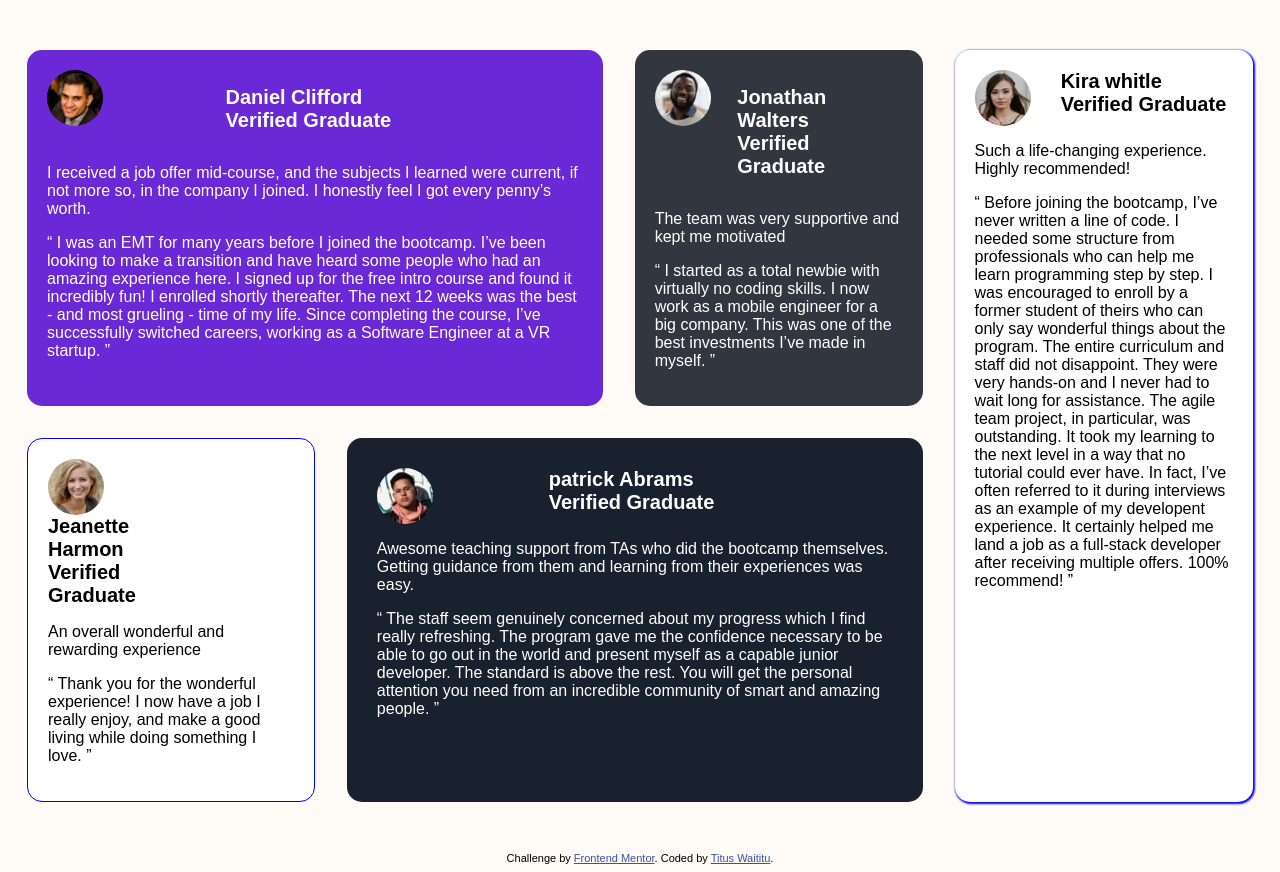
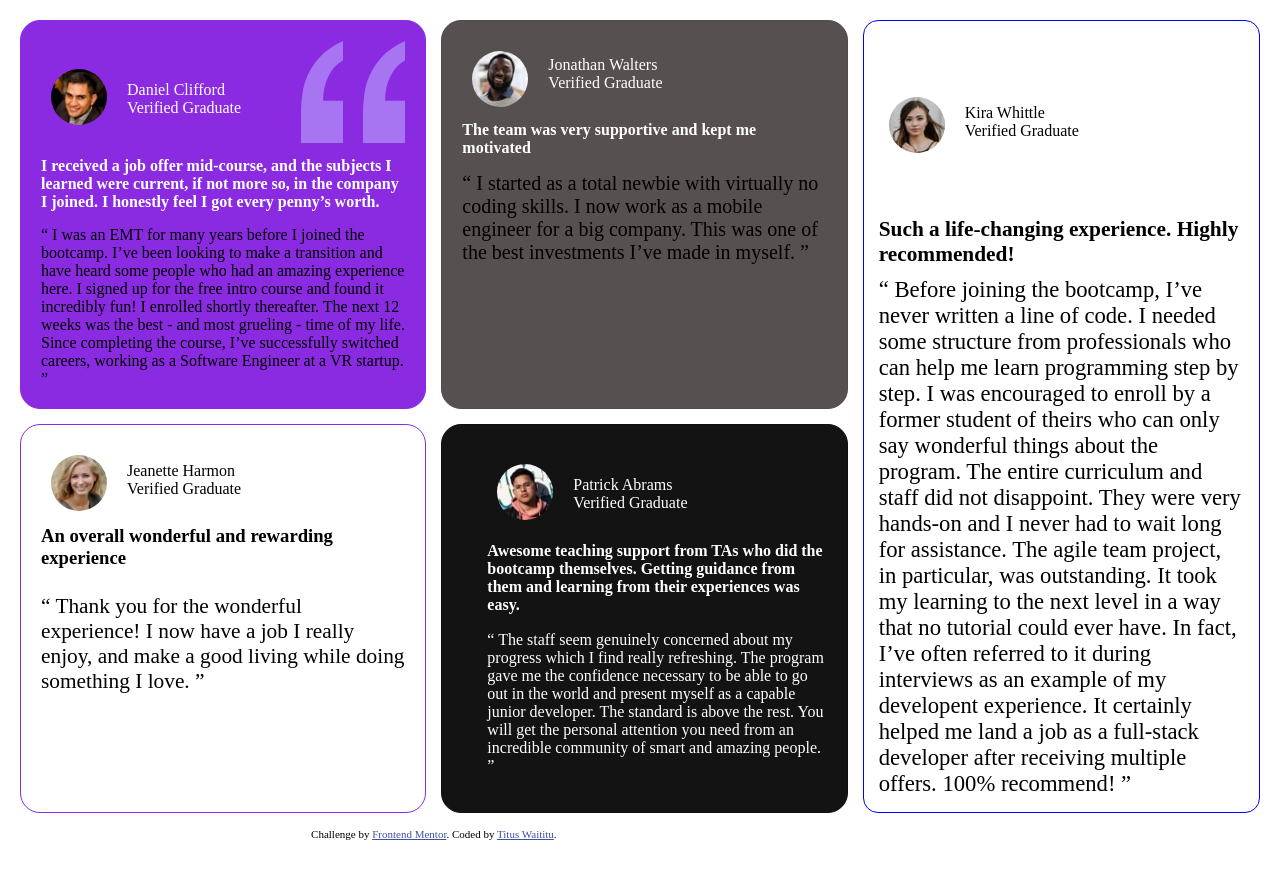
Before and after one commit to Andrea-tailas/grit-trial-assignment, a plain HTML site: page index.html in a window 1280 px wide. Drawn offline with Linux system fonts and the light colour scheme.

Commit message:
modified files

```diff
--- a/index.html
+++ b/index.html
@@ -1,19 +1,15 @@
 <!DOCTYPE html>
 <html lang="en">
+
 <head>
-    <meta charset="UTF-8" />
-    <meta name="viewport" content="width=device-width, initial-scale=1.0" />
+  <meta charset="UTF-8">
+  <meta name="viewport" content="width=device-width, initial-scale=1.0">
   <!-- displays site properly based on user's device -->
 
-    <link
-      rel="icon"
-      type="image/png"
-      sizes="32x32"
-      href="./images/favicon-32x32.png"
-    />
-    <link rel="stylesheet" href="style.css" />
+  <link rel="icon" type="image/png" sizes="32x32" href="./images/favicon-32x32.png">
+  <link rel="stylesheet" href="style.css">
 
-    <title>Frontend Mentor | [Css grid challenge]</title>
+  <title>Frontend Mentor | [Challenge Name Here]</title>
 
   <!-- Feel free to remove these styles or customise in your own stylesheet 👍 -->
   <style>
@@ -21,144 +17,125 @@
       font-size: 11px;
       text-align: center;
     }
+
     .attribution a {
       color: hsl(228, 45%, 44%);
     }
   </style>
 </head>
+
 <body>
-    <div class="container">
-      <div class="item">
-        <div class="child1">
-          <div class="daniel">
-            <div class="id">
-                <img src="images\image-daniel.jpg" alt="">
-              <div>
-                <p>
-                 <div class="name"> Daniel Clifford   <br />
-                  Verified Graduate
+  <div class="main-container">
+    <div class="container1">
+      <div class="display">
+        <div class="img">
+          <img src="/images/image-daniel.jpg" alt="Daniel image">
         </div>
-
-
-                </p>
+        <div class="credentials">
+          Daniel Clifford<br>
+          <span>Verified Graduate</span>
+        </div>
+        <div class="new-img">
+          <img src="/images/bg-pattern-quotation.svg" alt="">
         </div>
       </div>
-            <p>
-              I received a job offer mid-course, and the subjects I learned were
-              current, if not more so, in the company I joined. I honestly feel
-              I got every penny’s worth.
-            </p>
-
-            <p>
-              “ I was an EMT for many years before I joined the bootcamp. I’ve
-              been looking to make a transition and have heard some people who
-              had an amazing experience here. I signed up for the free intro
-              course and found it incredibly fun! I enrolled shortly thereafter.
-              The next 12 weeks was the best - and most grueling - time of my
-              life. Since completing the course, I’ve successfully switched
-              careers, working as a Software Engineer at a VR startup. ”
-            </p>
+      <div class="intro">
+        I received a job offer mid-course, and the subjects I learned were current, if not more so,
+        in the company I joined. I honestly feel I got every penny’s worth.
       </div>
-          <div class="jonathan">
-            <div class="id">
-              <div>
-                <img src="images\image-jonathan.jpg" alt="" />
-              </div>
-              <div>
-                <p>
-                  <div class="name"> Jonathan Walters  <br />
-                    Verified Graduate
-                   </div>
-                </p>
+      <div class="added-info">
+        “ I was an EMT for many years before I joined the bootcamp. I’ve been looking to make a
+        transition and have heard some people who had an amazing experience here. I signed up
+        for the free intro course and found it incredibly fun! I enrolled shortly thereafter.
+        The next 12 weeks was the best - and most grueling - time of my life. Since completing
+        the course, I’ve successfully switched careers, working as a Software Engineer at a VR startup. ”
       </div>
     </div>
-            <p class="tittle">
-              The team was very supportive and kept me motivated
-            </p>
-            <p>
-              “ I started as a total newbie with virtually no coding skills. I
-              now work as a mobile engineer for a big company. This was one of
-              the best investments I’ve made in myself. ”
-            </p>
+    <div class="container2">
+      <div class="display">
+        <div class="img">
+          <img src="/images/image-jonathan.jpg" alt="jonathan image">
         </div>
-        </div>
-        <div class="child2">
-          <div class="jean">
-            <div class="id">
-              <img src="images\image-jeanette.jpg" alt="" />
-              <p>
-                <div class="name"> Jeanette Harmon
-                  Verified Graduate
-                 </div>
-              </p>
-            </div>
-            <p>An overall wonderful and rewarding experience</p>
-            <p>
-              “ Thank you for the wonderful experience! I now have a job I
-              really enjoy, and make a good living while doing something I love.
-              ”
-            </p>
-          </div>
-          <div class="abrams">
-            <div class="id">
-              <img src="images\image-patrick.jpg" alt="" />
-
-              <div class="name"> patrick Abrams <br />
+        <div class="credentials-jonathan">
+          Jonathan Walters <br>
           Verified Graduate
         </div>
       </div>
-
-            <p class="topic">
-              Awesome teaching support from TAs who did the bootcamp themselves.
-              Getting guidance from them and learning from their experiences was
-              easy.
-            </p>
-
-            <p>
-              “ The staff seem genuinely concerned about my progress which I
-              find really refreshing. The program gave me the confidence
-              necessary to be able to go out in the world and present myself as
-              a capable junior developer. The standard is above the rest. You
-              will get the personal attention you need from an incredible
-              community of smart and amazing people. ”
-            </p>
+      <div class="intro-jonathan">
+        The team was very supportive and kept me motivated
+      </div>
+      <div class="added-info-jonathan">
+        “ I started as a total newbie with virtually no coding skills. I now work as a mobile engineer
+        for a big company. This was one of the best investments I’ve made in myself. ”
       </div>
     </div>
+    <div class="container3">
+      <div class="display">
+        <div class="img">
+          <img src="/images/image-jeanette.jpg" alt="jean image">
         </div>
-      <div class="menu2">
-        <div class="id">
-          <img src="images\image-kira.jpg" alt="" />
-
-          <div class="name"> Kira whitle <br />
+        <div class="credentials-jean">
+          Jeanette Harmon <br>
           Verified Graduate
         </div>
       </div>
-
-        <p >
-          Such a life-changing experience. Highly recommended!
-        </p>
-
-        <p>
-          “ Before joining the bootcamp, I’ve never written a line of code. I
-          needed some structure from professionals who can help me learn
-          programming step by step. I was encouraged to enroll by a former
-          student of theirs who can only say wonderful things about the program.
-          The entire curriculum and staff did not disappoint. They were very
-          hands-on and I never had to wait long for assistance. The agile team
-          project, in particular, was outstanding. It took my learning to the
-          next level in a way that no tutorial could ever have. In fact, I’ve
-          often referred to it during interviews as an example of my developent
-          experience. It certainly helped me land a job as a full-stack
-          developer after receiving multiple offers. 100% recommend! ”
-        </p>
+      <div class="intro-jean">
+        An overall wonderful and rewarding experience
+      </div>
+      <div class="added-info-jean">
+        “ Thank you for the wonderful experience! I now have a job I really enjoy, and make a good living
+        while doing something I love. ”
       </div>
     </div>
-
+    <div class="container4">
+      <div class="display">
+        <div class="img">
+          <img src="/images/image-patrick.jpg" alt="abrams image">
+        </div>
+        <div class="credentials-abrams">
+          Patrick Abrams <br>
+          Verified Graduate
+        </div>
+      </div>
+      <div class="intro-abrams">
+        Awesome teaching support from TAs who did the bootcamp themselves. Getting guidance from them and
+        learning from their experiences was easy.
+      </div>
+      <div class="added-info-abrams">
+        “ The staff seem genuinely concerned about my progress which I find really refreshing. The program
+        gave me the confidence necessary to be able to go out in the world and present myself as a capable
+        junior developer. The standard is above the rest. You will get the personal attention you need from
+        an incredible community of smart and amazing people. ”
+      </div>
+    </div></div>
+    <div class="container5">
+      <div class="display">
+        <div class="img">
+          <img src="/images/image-kira.jpg" alt="">
+        </div>
+        <div class="credentials-kira">
+          Kira Whittle <br>
+          Verified Graduate
+        </div>
+      </div>
+      <div class="intro-kira">
+        Such a life-changing experience. Highly recommended!
+      </div>
+      <div class="added-info-kira">
+        “ Before joining the bootcamp, I’ve never written a line of code. I needed some structure from
+        professionals who can help me learn programming step by step. I was encouraged to enroll by a former
+        student of theirs who can only say wonderful things about the program. The entire curriculum and staff
+        did not disappoint. They were very hands-on and I never had to wait long for assistance. The agile team
+        project, in particular, was outstanding. It took my learning to the next level in a way that no tutorial
+        could ever have. In fact, I’ve often referred to it during interviews as an example of my developent
+        experience. It certainly helped me land a job as a full-stack developer after receiving multiple offers.
+        100% recommend! ”
+      </div>
+    </div>
   <div class="attribution">
-      Challenge by
-      <a href="https://www.frontendmentor.io?ref=challenge" target="_blank"
-        >Frontend Mentor</a
-      >. Coded by <a href="#">Titus Waititu</a>.
+    Challenge by <a href="https://www.frontendmentor.io?ref=challenge" target="_blank">Frontend Mentor</a>.
+    Coded by <a href="#">Titus Waititu</a>.
   </div>
 </body>
+
 </html>
--- a/style.css
+++ b/style.css
@@ -1,101 +1,153 @@
-body {
+*{
   box-sizing: border-box;
-  background-color: #fefaf6;
-  font-family: Arial, Helvetica, sans-serif;
+}
+body{
+  display: grid;
+  grid-template-columns:  2.5fr 1.2fr;
+  margin: 20px;
+gap: 15px;
+}
+.main-container {
+  display: grid;
+  grid-template-columns: 1fr 1fr;
+  grid-template-rows: 1fr 1fr;
+  gap: 15px;
+}
+.container1 {
+  grid-column: 1/2;
+}
+.container2 {
+  grid-column: 2/3;
+}
+.container3 {
+  grid-column: 1/2;
+}
+.container4 {
+  grid-column: 2/3;
+}
+.img {
+  margin-right: 20px;
+  padding-top: 10px;
+}
+.img img {
+  border-radius: 100%;
+}
+.container1 {
+  background-color: blueviolet;
+  border: 1px solid blueviolet;
+  border-radius: 20px;
+  padding: 20px;
+}
+.credentials {
+  justify-self: start;
+  padding-top: 10px;
+  color: #fff;
+}
+.display{
+  display: flex;
+  align-items: center;
+  margin-left: 10px;
+  padding-bottom: 10px;
+}
+.display .new-img{
+  margin-left: 60px;
+}
+.intro {
+  color: #fff;
+  font-weight: bold;
+  padding-bottom: 15px;
+}
+.container5 {
+  display: grid;
+  grid-template-columns: 1fr;
+  grid-template-rows:1fr ;
+  padding: 15px;
+  border: 1px solid blue;
+  border-radius: 15px;
+}
+.intro-kira{
+margin-top: 0;
+font-size: 16pt;
+font-weight: bold;
+padding-bottom: 10px;
+
+}
+.added-info-kira{
+  font-size: 17pt;
 }
 
-.container {
+.container4 {
   display: grid;
-  grid-template-columns: 3fr 1fr;
-  margin: 50px 19px;
-  gap: 2rem;
+  background-color: rgb(20, 19, 19);
+  border: 1px solid rgb(15, 15, 15);
+  border-radius: 20px;
+  padding:20px;
+  color: #fff;
+  padding-left: 45px;
 }
-.name{
-  font-weight: 700;
-  font-size: 20px;
+.credentials-abrams {
+  padding-top: 10px;
+  color: #fff;
 }
-
-.id {
-  display: grid;
-  grid-template-columns: 1fr 2fr;
-  gap: 0;
+.intro-abrams {
+  color: #fff;
+  font-weight: bold;
 
 }
-.id img{
-  border-radius: 100%;
+.container3 {
+  background-color: #fff;
+  border: 1px solid blueviolet;
+  border-radius: 20px;
+  padding: 20px;
 }
-.item {
-  gap: 2rem;
-  display: grid;
+.credentials-jean {
+  padding-top: 10px;
+  padding-bottom: 10px;
+}
+.intro-jean {
+  color: black;
+  font-weight: bold;
+  padding-bottom: 25px;
+  font-size: 14pt;
 
 }
-.child1 {
-  gap: 2rem;
-  display: grid;
-  grid-template-columns: 2fr 1fr;
+.added-info-jean{
+  font-size: 16pt;
 }
-.daniel {
-
-  border-radius: 10px;
-  color: white;
-  background-color: hsl(263, 69%, 50%);
-  padding: 20px;
-  border-radius: 15px;
-}
-.jonathan {
-
-  max-height: auto;
-  border-radius: 15px;
-  background-color: #31363f;
-  color: white;
+.container2 {
+  background-color: rgb(87, 80, 80);
+  border: 1px solid rgb(85, 75, 75);
+  border-radius: 20px;
   padding: 20px;
 }
-.child2 {
-  display: grid;
-  grid-template-columns: 1fr 2fr;
-  gap: 2rem;
+.credentials-jonathan {
+  padding-top: 10px;
+  color: #fff;
+  padding-bottom: 15px;
 }
+.intro-jonathan {
+  font-weight: bold;
+  color: #fff;
+  padding-bottom: 15px;
+}
+.added-info-jonathan{
+  font-size: 15pt;
+}
+@media only screen and (max-width:500px){
+    body{
+      grid-template-columns: 1fr;
+    }
 
-.jean {
-
-  max-height: auto;
-  border-radius: 10px;
-  border: 1px solid blue;
-  background-color:white;
-  padding: 20px;
-  border-radius: 15px;
-
+    .main-container{
+      grid-template-columns: 1fr;
+      grid-template-rows: auto;
+    }
+    .container3,.container4,.container1,.container2{
+      grid-column: auto;
+    }
+    .container5{
+      grid-column: auto;
+      padding: 0;
+      margin-top: 20px;
+    }
 }
-.abrams {
-
-  max-height: auto;
-  border-radius: 15px;
-
-  background-color: hsl(219, 29%, 14%);
-  padding: 30px;
-  color: white;
-}
-.menu2 {
-  background-color: white;
-  padding: 20px;
-  border-radius: 10px;
-  border-radius: 15px;
-  box-shadow: 1px 1px 2px 1px blue;
-  grid-template-columns: 1fr 2fr;
-}
-.title {
-  font-weight: bold;
-  font-size: 25px;
-}
-
-
-@media only screen and (max-width: 640px) {
-  .container,
-  .container1,
-  .child1,
-  .child2,
-  .menu2 {
-    display: grid;
-    grid-template-columns: 1fr;
-  }
-}
```
Lines whose indentation alone changed are shown as unchanged.
